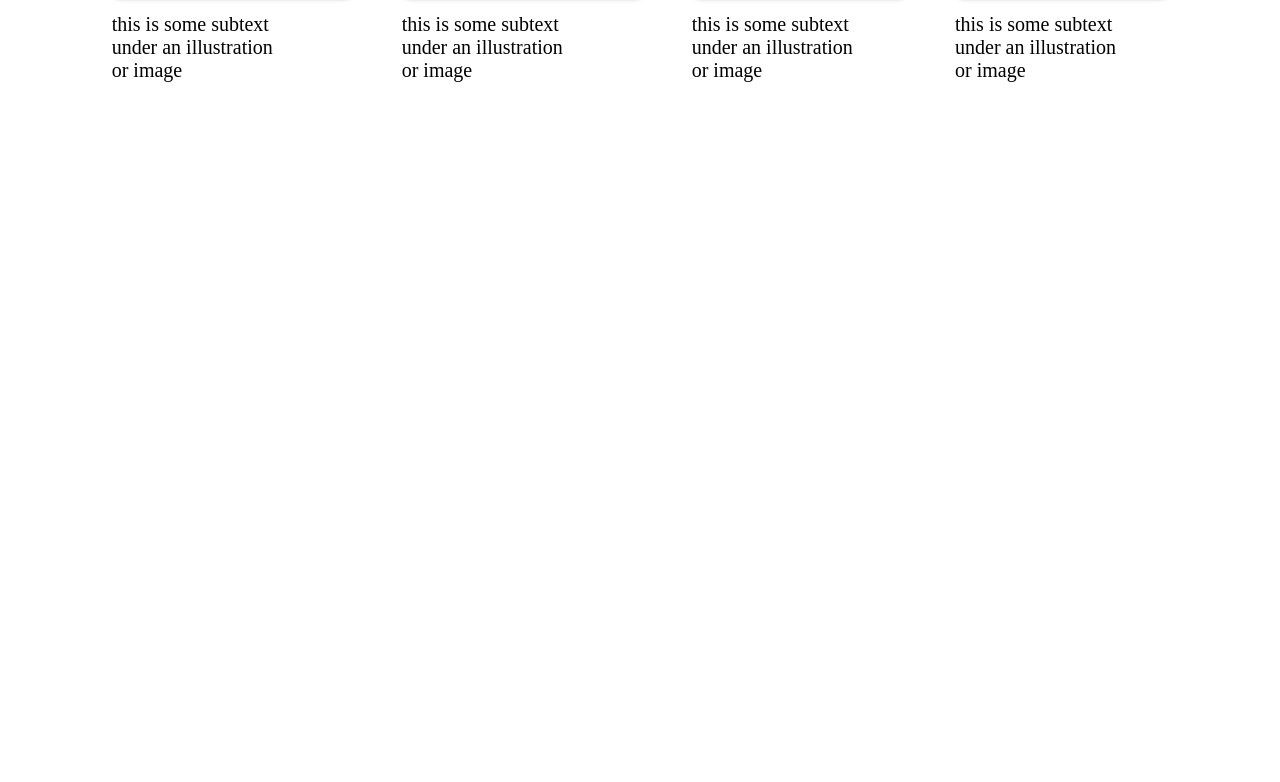
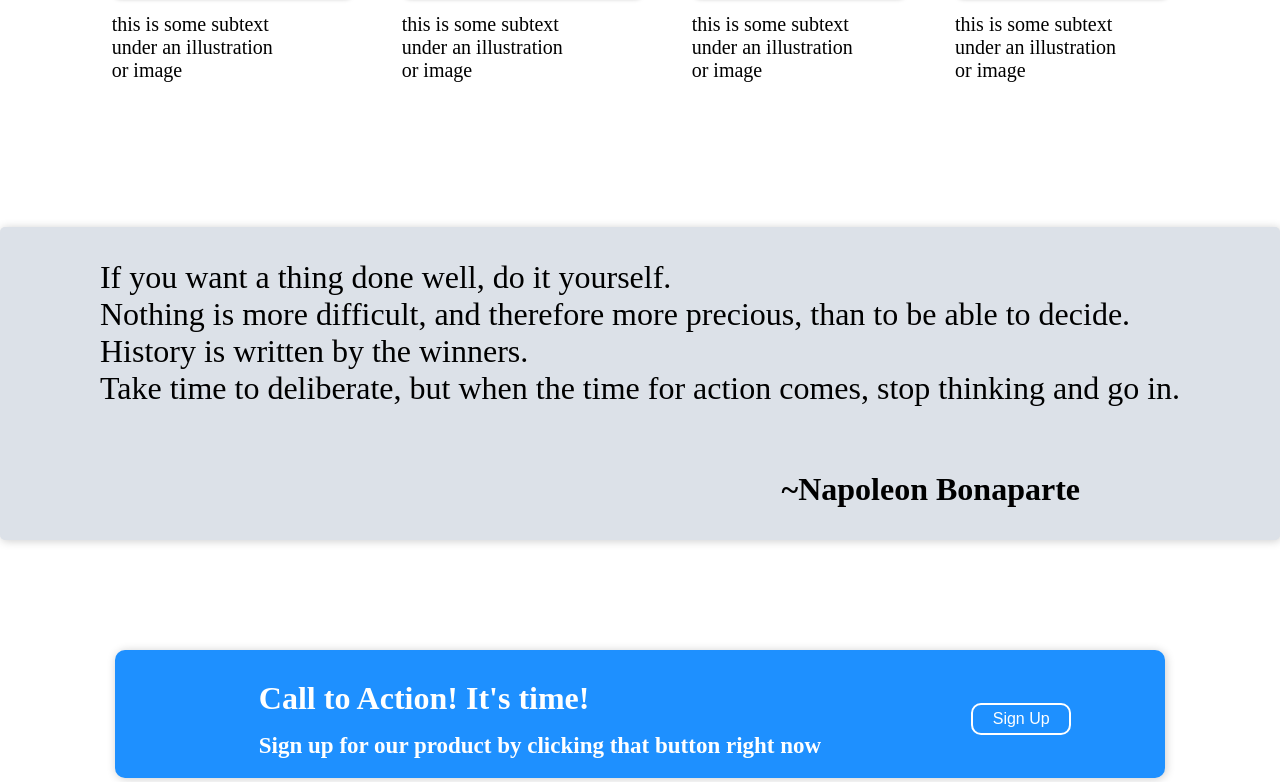
Before and after one commit to CaveManofTheFuture/landing_page_project, a plain HTML site: page index.html in a window 1280 px wide. Shown: the part 682-1464 px from the top of the page. Drawn offline with Linux system fonts and the light colour scheme.

Commit message:
Complete main content section and finish footer, project is finished

```diff
--- a/index.html
+++ b/index.html
@@ -32,7 +32,8 @@
  <!-- container for the main content of a web page -->
  <div class="maincontent">
   <div class="headermaincontent"><p>Some Information</p></div>
-  <div>
+  <!-- First Section -->
+  <div class="maincontentimages">
    <ul class="maincontentlist">
     <li><img class="mainimages" src="./images/ocean.jpg" alt="">this is some subtext <br>under an illustration<br>or image </li>
     <li><img class="mainimages" src="./images/paris.jpg" alt="">this is some subtext <br>under an illustration<br>or image </li>
@@ -40,16 +41,24 @@
     <li><img class="mainimages" src="./images/mountain.jpg" alt="">this is some subtext <br>under an illustration<br>or image </li>
    </ul>
   </div>
-
-  <div class="">
-
+  <!-- Second Section -->
+  <div class="main2ndpart">
+   <p class="quote">If you want a thing done well, do it yourself.<br>Nothing is more difficult, and therefore more precious, than to be able to decide.<br> History is written by the winners.<br>Take time to deliberate, but when the time for action comes, stop thinking and go in.</p>
+   <div class="quote2ndpart">
+    <p class="quoteauthor"> ~Napoleon Bonaparte</p>
+   </div>
+  </div>
+  <!-- Third Section -->
+  <div class="ad">
+   <div>
+    <p class="adheader">Call to Action! It's time!<p>
+    <p class="adtext">Sign up for our product by clicking that button right now</p>
+   </div>
+   <div>
+   <button class="adbttn">Sign Up</button>
+   </div>
   </div>
  </div>
-
-
-
-
-
 
 
  <div class="footer">
--- a/styles.css
+++ b/styles.css
@@ -1,5 +1,5 @@
 html, body{
- height: 300vh;
+ height: 200vh;
  width: auto;
  box-sizing: border-box;
  margin: 0px;
@@ -104,7 +104,7 @@ html, body{
 
 .maincontent{
  background-color: white;
- height: 245vh;
+ height: 145vh;
  width: auto;
  display: flex;
  flex-direction: column;
@@ -147,3 +147,89 @@ html, body{
  font-size: 36px;
  margin: 0px;
 }
+
+.main2ndpart{
+ display: flex;
+ flex-direction: column;
+ margin-top: 120px;
+ height: 40vh;
+ width: 100%;
+ box-shadow: 1px 1px 10px rgb(0 0 0/.2);
+ background-color: #dce1e8;
+ border-radius: 5px;
+ justify-content: center;
+ align-items: center;
+ margin-bottom: 10px;
+}
+
+.quote2ndpart{
+ display: flex;
+ align-self: flex-end;
+ padding-right: 200px
+
+}
+
+
+
+.quote{
+ font-family: serif;
+ font-size: 32px;
+}
+
+.quoteauthor{
+ font-family: serif;
+ font-size: 32px;
+ font-weight: bold;
+
+}
+
+.ad{
+ display: flex;
+ padding-top: 10px;
+ padding-left: 50px;
+ margin-top: 100px;
+ height: 150px;
+ background-color: dodgerblue;
+ width: 1000px;
+ margin-bottom: 100px;
+ border-radius: 10px;
+ justify-content: center;
+ align-items: center;
+ gap: 150px;
+ box-shadow: 1px 1px 10px rgb(0 0 0/.2);
+
+}
+
+.adheader{
+ font-size: 32px;
+ margin: 0px;
+ color: white;
+ font-weight: bold;
+}
+
+.adtext{
+ font-size: 23px;
+ margin: 0px;
+ color: white;
+ font-weight: bold;
+
+}
+
+.adbttn{
+ color: white;
+ border-radius: 10px;
+ padding: 5px;
+ border: 2px solid white;
+ font-size: 16px;
+ background-color: dodgerblue;
+ width: 100px;
+}
+
+.adbttn:active{
+ transform: translateY(4px);
+ opacity: 50%;
+}
+
+.adbttn:hover{
+ cursor: pointer;
+}
```
